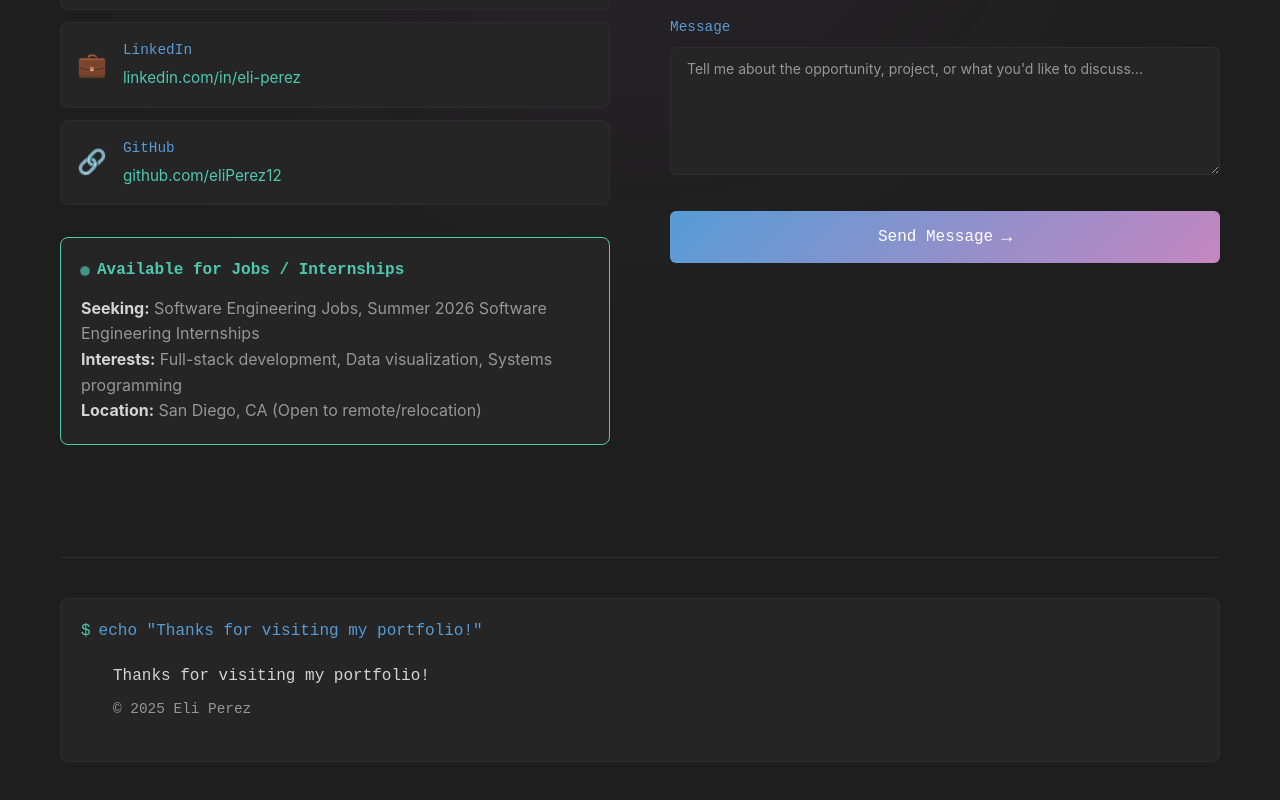
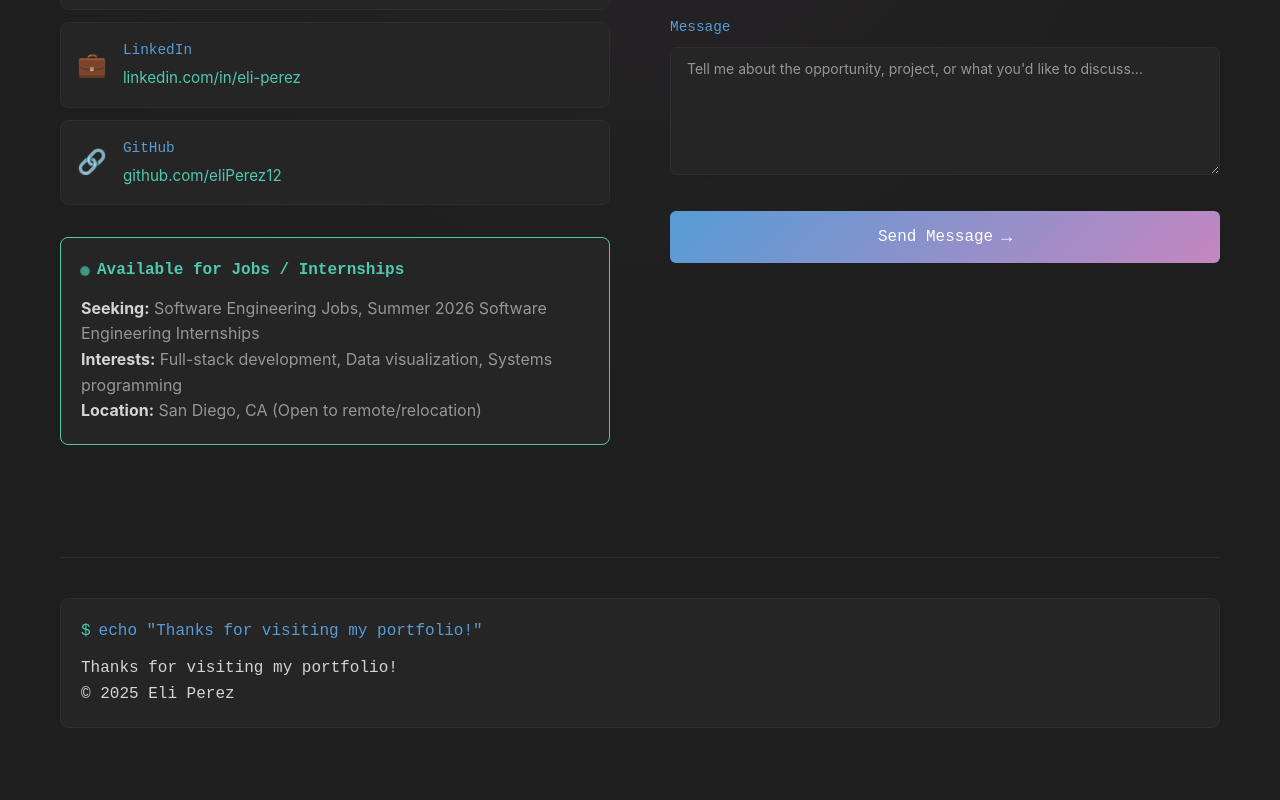
Before and after one commit to counterspecies/Portfolio-Website, a React (Create React App) app: page / in a window 1280 px wide. Shown: the part 8179-8979 px from the top of the page. Built offline with nearby package versions, Linux system fonts and the light colour scheme.

Commit message:
minor changes

```diff
--- a/src/components/Contact.js
+++ b/src/components/Contact.js
@@ -167,10 +167,8 @@ const Contact = () => {
               <span className="prompt">$</span>
               <span className="command">echo "Thanks for visiting my portfolio!"</span>
             </div>
-            <div className="output">
               <p>Thanks for visiting my portfolio!</p>
-              <p>© 2025 Eli Perez</p>
-            </div>
+            <p>© 2025 Eli Perez</p>
           </div>
         </div>
       </div>
```
